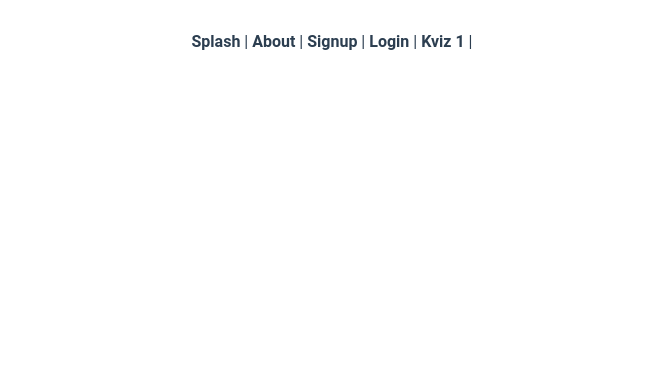
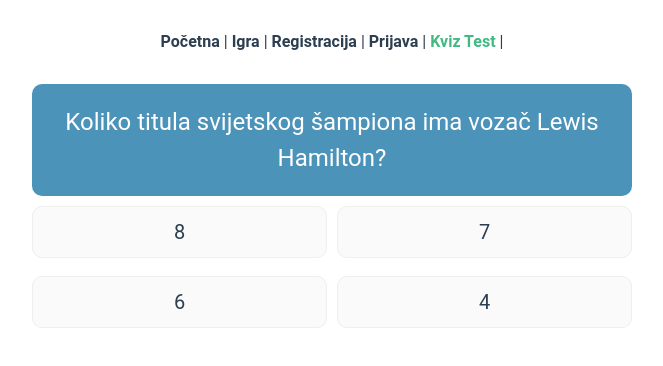
Before and after one commit to kuveeee/misli_brzo, a Vue app in the folder misli_brzo/: page /kviz_test in a window 1280 px wide. Shown: the top 366 px of the page, without its empty margins (308-971 px from the left). Built offline with nearby package versions, Linux system fonts and the light colour scheme; no server answers.

Commit message:
Big update

```diff
--- a/misli_brzo/src/App.vue
+++ b/misli_brzo/src/App.vue
@@ -1,12 +1,12 @@
 <template>
   <div id="app">
     <div id="nav">
-      <router-link to="/">Splash</router-link> |
-      <router-link to="/about">About</router-link> |
-      <router-link v-if="!store.currentUser" to="/signup">Signup</router-link> |
-      <router-link v-if="!store.currentUser" to="/Login">Login</router-link> |
-      <router-link to="/kviz_1">Kviz 1</router-link> |
-      <a v-if="store.currentUser" href="#" @click="logout" class="nav-link">Logout</a>
+      <router-link to="/">Početna</router-link> |
+      <router-link to="/about">Igra</router-link> |
+      <router-link v-if="!store.currentUser" to="/signup">Registracija</router-link> |
+      <router-link v-if="!store.currentUser" to="/Login">Prijava</router-link> |
+      <router-link to="/kviz_test">Kviz Test</router-link> |
+      <a v-if="store.currentUser" href="#" @click="logout" class="nav-link">Odjava</a>
     </div>
     <router-view />
   </div>
@@ -19,11 +19,11 @@
 firebase.auth().onAuthStateChanged((user) => {
   //Metoda koja prati jel user prijavljen ili odjavljen
   if (user) {
-    // User is signed in.
+    // Korisnik je prijavljen.
     console.log("***", user.email);
     store.currentUser = user.email;
   } else {
-    // No user is signed in.
+    // Korisnik nije prijavljen.
     console.log("*** No user");
     store.currentUser = '';
   }
--- /dev/null
+++ b/misli_brzo/src/kviz_test_style.css
@@ -0,0 +1,46 @@
+/* (A) WRAPPER */
+#quizWrap {
+  max-width: 600px;
+  margin: 0 auto;
+}
+
+/* (B) QUESTION */
+#quizQn {
+  padding: 20px;
+  background: #4c93ba;
+  color: #fff;
+  font-size: 24px;
+  border-radius: 10px;
+}
+
+/* (C) ANSWERS */
+#quizAns {
+  margin: 10px 0;
+  display: grid;
+  grid-template-columns: auto auto;
+  grid-gap: 10px;
+}
+#quizAns input[type=radio] { display: none; }
+#quizAns label {
+  background: #fafafa;
+  border: 1px solid #eee;
+  border-radius: 10px;
+  padding: 10px;
+  font-size: 20px;
+  cursor: pointer;
+  text-align: center;
+}
+#quizAns label.correct {
+  background: #d8ffc4;
+  border: 1px solid #60a03f;
+}
+#quizAns label.wrong {
+  background: #ffe8e8;
+  border: 1px solid #c78181;
+}
+
+/* (D) BODY... DOES NOT QUITE MATTER */
+html, body {
+  background: #74b6db;
+  font-family: arial, sans-serif;
+}
--- a/misli_brzo/src/views/About.vue
+++ b/misli_brzo/src/views/About.vue
@@ -4,11 +4,10 @@
     <div class="prvi_blok">
       <h1><b>Bok, Korisnik</b></h1>
       <br />
-<<<<<<< HEAD
-      <h2>odaberi jednu od ponuđenih tema,<br /> te zaigraj kviz</h2>
-=======
-      <h2>Odaberi jednu od ponuđenih tema,<br /> te zaigraj kviz</h2>
->>>>>>> parent of b6d18f0 (Revert "firestore imp")
+      <h2>Zaigraj kviz</h2>
+      <div class="button">
+            <button onclick="window.location.href='/signup'">Registriraj se</button>
+          </div>
       <div class="row">
         <div class="col-3">
           <img
@@ -120,6 +119,14 @@
   color: #1b1425;
 }
 
+button{
+  color: white;
+  background-color: #250058;
+  border-radius: 15px;
+  padding: 3px 18px;
+  font-size: 20px;
+}
+
 img {
   float: left;
   padding: 5px;
--- a/misli_brzo/src/views/Home.vue
+++ b/misli_brzo/src/views/Home.vue
@@ -22,9 +22,8 @@
         <!-- Button za registraciju -->
         <div class="prijava">
           <div class="button">
-            <button type="button">Registriraj se</button>
+            <button onclick="window.location.href='/signup'">Registriraj se</button>
           </div>
-          <p>Google prijava</p>
         </div>
 
         <div class="ukratko_o_kreatorima_i_projektu">
@@ -164,7 +163,7 @@
 }
 
 .ukratko_o_kreatorima_i_projektu {
-  //position: absolute;
+  position: absolute;
   bottom: 5px;
   padding-left: 10px;
   padding-top: 50px;
--- a/misli_brzo/src/views/kviz_test.vue
+++ b/misli_brzo/src/views/kviz_test.vue
@@ -0,0 +1,177 @@
+<template>
+<div id="Kviz"></div>
+</template>
+
+<script>
+var quiz = {
+  // (A) PROPERTIES
+  // (A1) QUESTIONS & ANSWERS
+  // Q = QUESTION, O = OPTIONS, A = CORRECT ANSWER
+  data: [
+  {
+    q : "Koliko titula svijetskog šampiona ima vozač Lewis Hamilton?",
+    o : [
+      "8",
+      "7",
+      "6",
+      "4"
+    ],
+    a : 1
+  },
+  {
+    q : "Pulska Arena je započeta sa gradnjom kojeg stoljeća?",
+    o : [
+      "6.",
+      "4.",
+      "5.",
+      "1."
+    ],
+    a : 3
+  },
+  {
+    q : "Koja je največa životinja na planeti?",
+    o : [
+      "Kitovski morski pas",
+      "Afrički slon",
+      "Antarktični plavi kit",
+      "Morski krokodil"
+    ],
+    a : 2
+  },
+  {
+    q : "Koji je sedmi planet našeg sunčevog sustava?",
+    o : [
+      "Uran",
+      "Zemlja",
+      "Pluto",
+      "Mars"
+    ],
+    a : 0
+  },
+
+  ],
+
+  // (A2) HTML ELEMENTS
+  hWrap: null, // HTML quiz container
+  hQn: null, // HTML question wrapper
+  hAns: null, // HTML answers wrapper
+
+  // (A3) GAME FLAGS
+  now: 0, // current question
+  score: 0, // current score
+
+  // (B) INIT QUIZ HTML
+  init: function(){
+    // (B1) WRAPPER
+    quiz.hWrap = document.getElementById("Kviz");
+
+    // (B2) QUESTIONS SECTION
+    quiz.hQn = document.createElement("div");
+    quiz.hQn.id = "quizQn";
+    quiz.hWrap.appendChild(quiz.hQn);
+
+    // (B3) ANSWERS SECTION
+    quiz.hAns = document.createElement("div");
+    quiz.hAns.id = "quizAns";
+    quiz.hWrap.appendChild(quiz.hAns);
+
+    // (B4) GO!
+    quiz.draw();
+  },
+
+  // (C) DRAW QUESTION
+  draw: function(){
+    // (C1) QUESTION
+    quiz.hQn.innerHTML = quiz.data[quiz.now].q;
+
+    // (C2) OPTIONS
+    quiz.hAns.innerHTML = "";
+    for (let i in quiz.data[quiz.now].o) {
+      let radio = document.createElement("input");
+      radio.type = "radio";
+      radio.name = "quiz";
+      radio.id = "quizo" + i;
+      quiz.hAns.appendChild(radio);
+      let label = document.createElement("label");
+      label.innerHTML = quiz.data[quiz.now].o[i];
+      label.setAttribute("for", "quizo" + i);
+      label.dataset.idx = i;
+      label.addEventListener("click", quiz.select);
+      quiz.hAns.appendChild(label);
+    }
+  },
+
+  // (D) OPTION SELECTED
+  select: function(){
+    // (D1) DETACH ALL ONCLICK
+    let all = quiz.hAns.getElementsByTagName("label");
+    for (let label of all) {
+      label.removeEventListener("click", quiz.select);
+    }
+
+    // (D2) CHECK IF CORRECT
+    let tocno = this.dataset.idx == quiz.data[quiz.now].a;
+    if (tocno) {
+      quiz.score++;
+      this.classList.add("tocno");
+    } else {
+      this.classList.add("netocno");
+    }
+
+    // (D3) NEXT QUESTION OR END GAME
+    quiz.now++;
+    setTimeout(function(){
+      if (quiz.now < quiz.data.length) { quiz.draw(); }
+      else {
+        quiz.hQn.innerHTML = `Odgovorili ste točno na ${quiz.score} od ${quiz.data.length} pitanja.`;
+        quiz.hAns.innerHTML = "";
+      }
+    }, 1000);
+  }
+};
+window.addEventListener("load", quiz.init);
+</script>
+
+<style>
+ /* (A) WRAPPER */
+#Kviz {
+  max-width: 600px;
+  margin: 0 auto;
+}
+
+/* (B) QUESTION */
+#quizQn {
+  padding: 20px;
+  background: #4c93ba;
+  color: #fff;
+  font-size: 24px;
+  border-radius: 10px;
+}
+
+/* (C) ANSWERS */
+#quizAns {
+  margin: 10px 0;
+  display: grid;
+  grid-template-columns: auto auto;
+  grid-gap: 10px;
+}
+#quizAns input[type=radio] { display: none; }
+#quizAns label {
+  background: #fafafa;
+  border: 1px solid #eee;
+  border-radius: 10px;
+  padding: 10px;
+  font-size: 20px;
+  cursor: pointer;
+  text-align: center;
+}
+#quizAns label.tocno {
+  background: #d8ffc4;
+}
+#quizAns label.netocno {
+  background: #ffe8e8;
+}
+
+/* (D) BODY... DOES NOT QUITE MATTER */
+
+</style>
--- a/misli_brzo/src/views/login.vue
+++ b/misli_brzo/src/views/login.vue
@@ -1,13 +1,13 @@
 <template>
   <div class="about">
-    <h1>This is an login page</h1>
+    <h1>Prijava</h1>
     <div class="container">
       <div class="row">
         <div class="col-sm"></div>
         <div class="col-sm">
           <form>
             <div class="form-group">
-              <label for="exampleInputEmail1">Email address</label>
+              <label for="exampleInputEmail1">Email addresa</label>
               <input
                 type="email"
                 v-model="username"
@@ -16,12 +16,9 @@
                 aria-describedby="emailHelp"
                 placeholder="Enter email"
               />
-              <small id="emailHelp" class="form-text text-muted"
-                >We'll never share your email with anyone else.</small
-              >
             </div>
             <div class="form-group">
-              <label for="exampleInputPassword1">Password</label>
+              <label for="exampleInputPassword1">Zaporka</label>
               <input
                 type="password"
                 v-model="password"
@@ -31,7 +28,7 @@
               />
             </div>
             <button type="button" @click="login()" class="btn btn-primary">
-              Submit
+              Nastavi
             </button>
           </form>
         </div>
@@ -42,7 +39,7 @@
 </template>
 
 <script>
-//import { firebase } from "@/firebase";
+import { firebase } from "@/firebase";
 export default {
   name: "login",
   data() {
@@ -71,3 +68,9 @@
   },
 };
 </script>
+
+<style scoped>
+h1{
+  padding-bottom: 60px;
+}
+</style>
--- a/misli_brzo/src/views/signup.vue
+++ b/misli_brzo/src/views/signup.vue
@@ -1,13 +1,13 @@
 <template>
   <div class="about">
-    <h1>This is an signup page</h1>
+    <h1>Registracija</h1>
     <div class="container">
       <div class="row">
         <div class="col-sm"></div>
         <div class="col-sm">
           <form>
             <div class="form-group">
-              <label for="exampleInputEmail1">Email address</label>
+              <label for="exampleInputEmail1">Email adresa</label>
               <input
                 type="email"
                 v-model="username"
@@ -16,12 +16,9 @@
                 aria-describedby="emailHelp"
                 placeholder="Enter email"
               />
-              <small id="emailHelp" class="form-text text-muted"
-                >We'll never share your email with anyone else.</small
-              >
             </div>
             <div class="form-group">
-              <label for="exampleInputPassword1">Password</label>
+              <label for="exampleInputPassword1">Zaporka</label>
               <input
                 type="password"
                 v-model="password"
@@ -29,7 +26,7 @@
                 id="exampleInputPassword1"
                 placeholder="Password"
               />
-              <label for="exampleInputPassword1">Confirm Password</label>
+              <label for="exampleInputPassword1">Potvrda zaporke</label>
               <input
                 type="password"
                 v-model="passwordRepeat"
@@ -39,7 +36,7 @@
               />
             </div>
             <button type="button" @click="signup" class="btn btn-primary">
-              Submit
+              Nastavi
             </button>
           </form>
         </div>
@@ -50,7 +47,7 @@
 </template>
 
 <script>
-//import { firebase } from "@/firebase";
+import { firebase } from "@/firebase";
 
 export default {
   name: "Signup",
@@ -77,3 +74,9 @@
   },
 };
 </script>
+
+<style scoped>
+h1{
+  padding-bottom: 60px;
+}
+</style>
```
Also changed, not shown: misli_brzo/MisliBrzo_README.txt.
